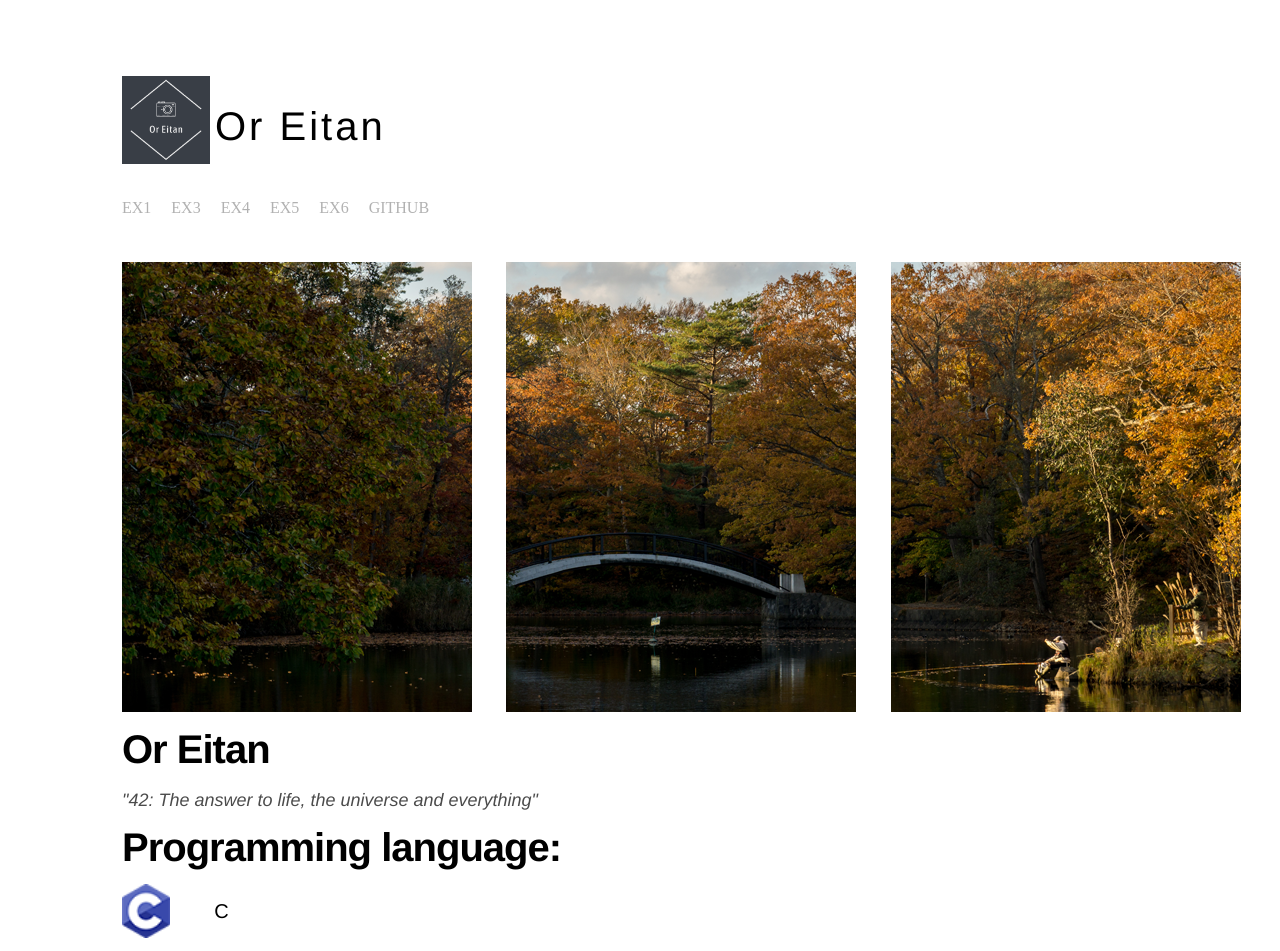
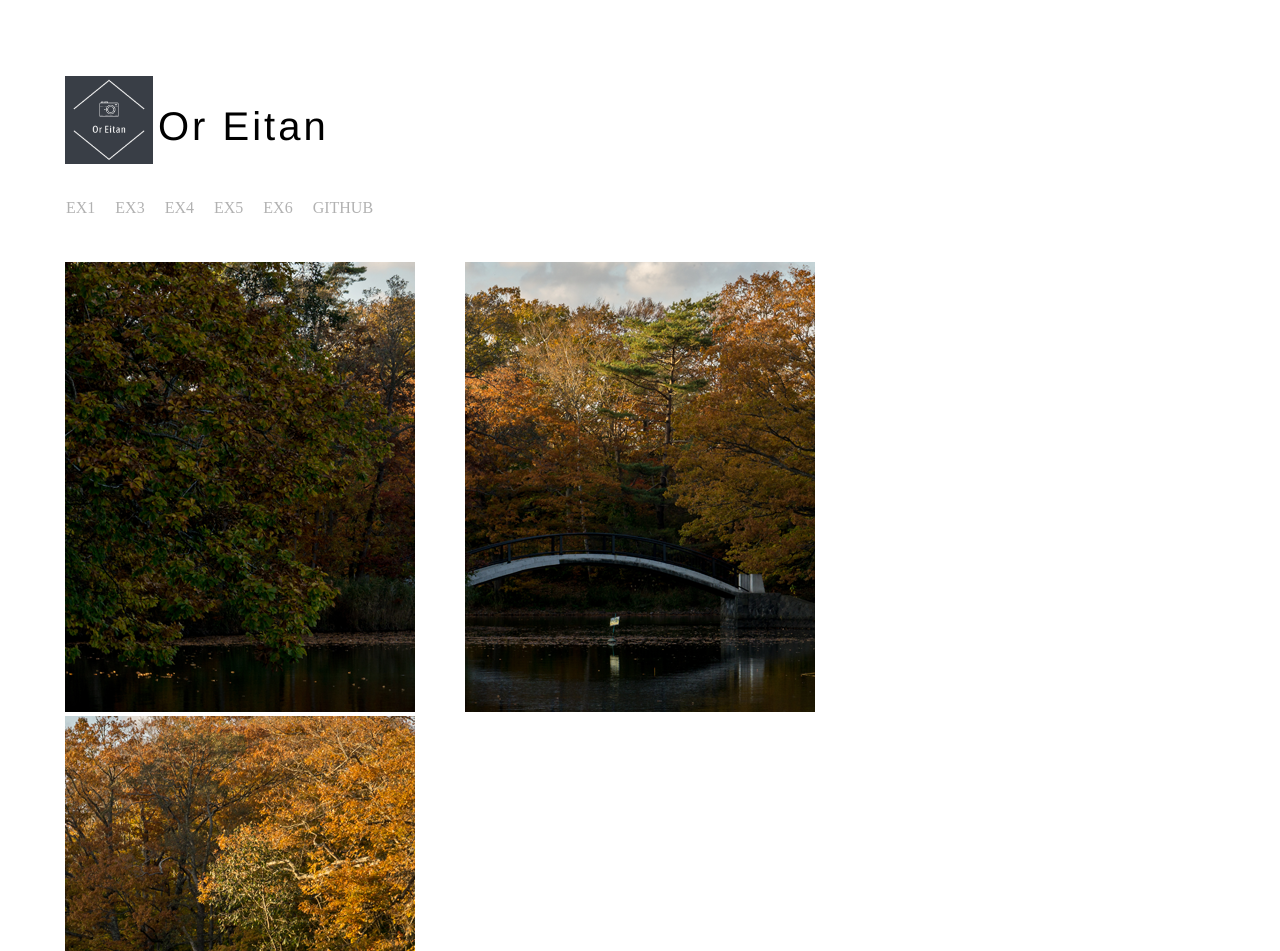
Before and after one commit to oreitan/main, a plain HTML site: page index.html in a window 1280 px wide. Shown: the top 951 px of the page. Drawn offline with Linux system fonts and the light colour scheme.

Commit message:
test
test

```diff
--- a/includes/style.css
+++ b/includes/style.css
@@ -3,12 +3,12 @@
 header {
     padding-top: 76px;
     display: block;
-    margin-left: 122px;
+    /*margin-left: 122px;*/
 }
 
 nav {
     display: block;
-    margin-left: 112px;
+    /*margin-left: 112px;*/
 }
 
 main {
@@ -18,7 +18,7 @@ main {
 
 section {
     display: block;
-    margin-left: 122px;
+    /*margin-left: 122px;*/
 }
 
 aside {
@@ -30,6 +30,12 @@ footer{
     background-color: #515151;
     height: 240px;
     font-family: 'Franklin Gothic Medium', 'Arial Narrow', Arial, sans-serif;
+}
+
+#wrapper{
+    width: 1150px;
+    margin: 0px auto;
+
 }
 
 /*head line text*/
@@ -50,7 +56,7 @@ header a{
     background-image: url("../photos/logo.png");
     background-size: contain;
     height: 88px;
-    width: 1000px;
+    width: 1116px;
     background-repeat: no-repeat;
     display: inline-block;
 }
@@ -72,8 +78,7 @@ header a span{
 
 ul.Mnav {
     list-style-type: none;
-    margin: 0;
-    padding: 0;
+    margin: -4px;
     overflow: hidden;
     margin-bottom: 40px;
     margin-top: 26px;
@@ -89,7 +94,8 @@ li.Mnav {
 li a.Mnav{
     display: block;
     color: #000000;
-    padding: 5px 10px;
+    padding: 5px;
+    margin-right: 10px;
     text-decoration: none;
 }
 nav ul li a:hover{
@@ -143,8 +149,12 @@ nav ul li a:hover{
 
 .cover {
     display: inline-block;
-    padding-right: 30px;
+    padding-right: 46px;
 
+}
+
+.coverend{
+    display: inline-block;
 }
 
 .morepad{
@@ -158,7 +168,7 @@ footer ul{
     margin: 0;
     padding: 0;
     overflow: hidden;
-    margin-left: 122px;
+    /*margin-left: 122px;*/
     font-size: 18px;
 }
 
@@ -182,16 +192,16 @@ footer li a{
 }
 
 .line{
-    padding-left: 122px;
+    /*margin-left: 122px;*/
     height: 1px;
     background-color: #ffffff;
     align-content: center;
     margin-top: 40px;
-    margin-right: 122px;
+    /*margin-right: 122px;*/
 }
 
 .icon {
-    margin-left:125px;
+    /*margin-left:10px;*/
     margin-top:42px;
     display: inline-block;
 }
--- a/index.html
+++ b/index.html
@@ -4,7 +4,9 @@
         <link rel="stylesheet" type="text/css" href="includes/style.css">
         <title>Or Eitan</title>
     </head>
+
     <body>
+    <div id="wrapper">
         <header>
             <a href="#"><span>Or Eitan</span></a>
         </header>
@@ -25,7 +27,7 @@
              <section>
                  <img class="cover" src="photos/left.png">
                  <img class="cover" src="photos/mid.png">
-                 <img class="cover" src="photos/right.png">
+                 <img class="coverend" src="photos/right.png">
                  <h1 class="head">Or Eitan</h1>
                  <p class="text">"42: The answer to life, the universe and everything"</p>
              </section>
@@ -42,6 +44,7 @@
              </section>
 
          </main>
+
          <footer>
                 <ul>
                     <li><a class="SeeOurWork" href="https://github.com/oreitan?tab=repositories" target="_blank">see our work</a></li>
@@ -57,6 +60,7 @@
                     <a href="https://www.instagram.com/oreitan_photography/" target="_blank"><img src="photos/insta.png"></a>
                 </section>
          </footer>
+        </div>
+    </body>
 
-    </body>
 </html>
```
Also changed, not shown: 3 other files.
